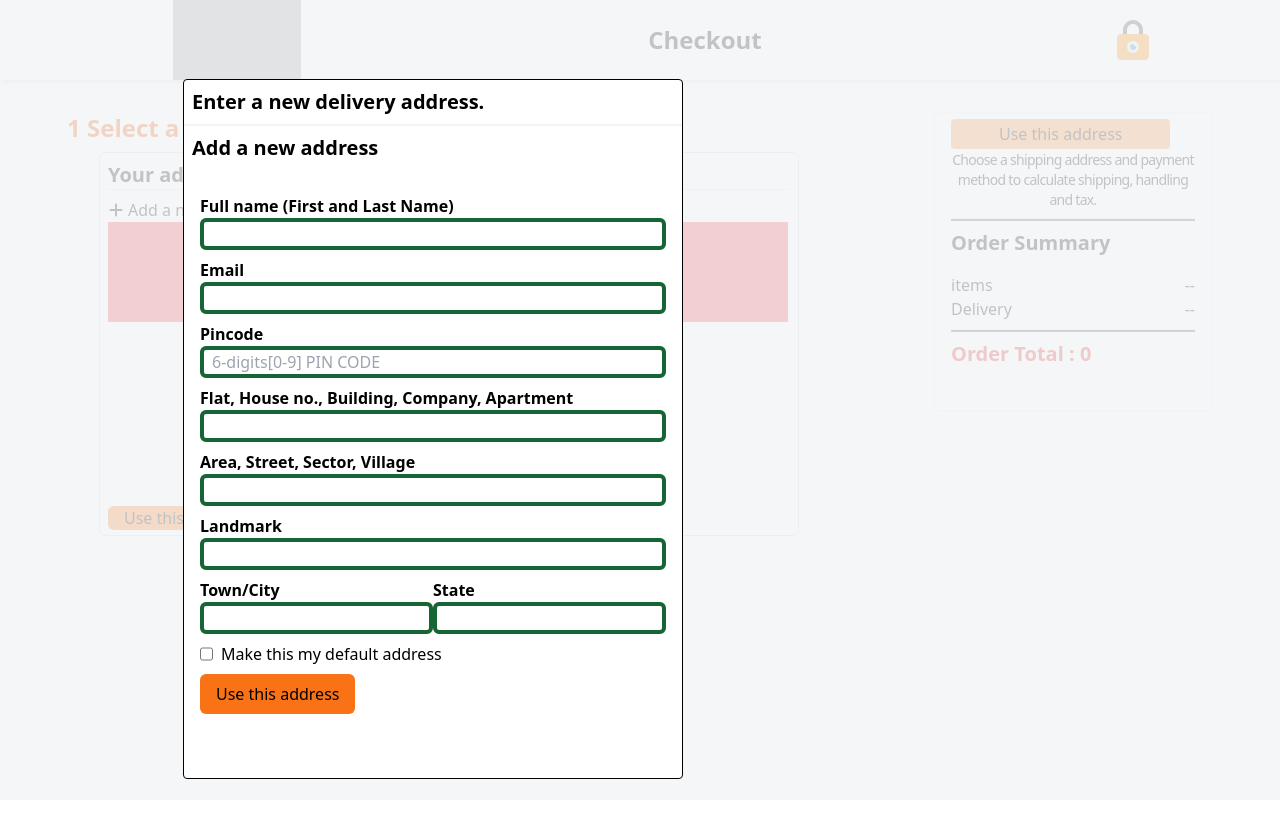
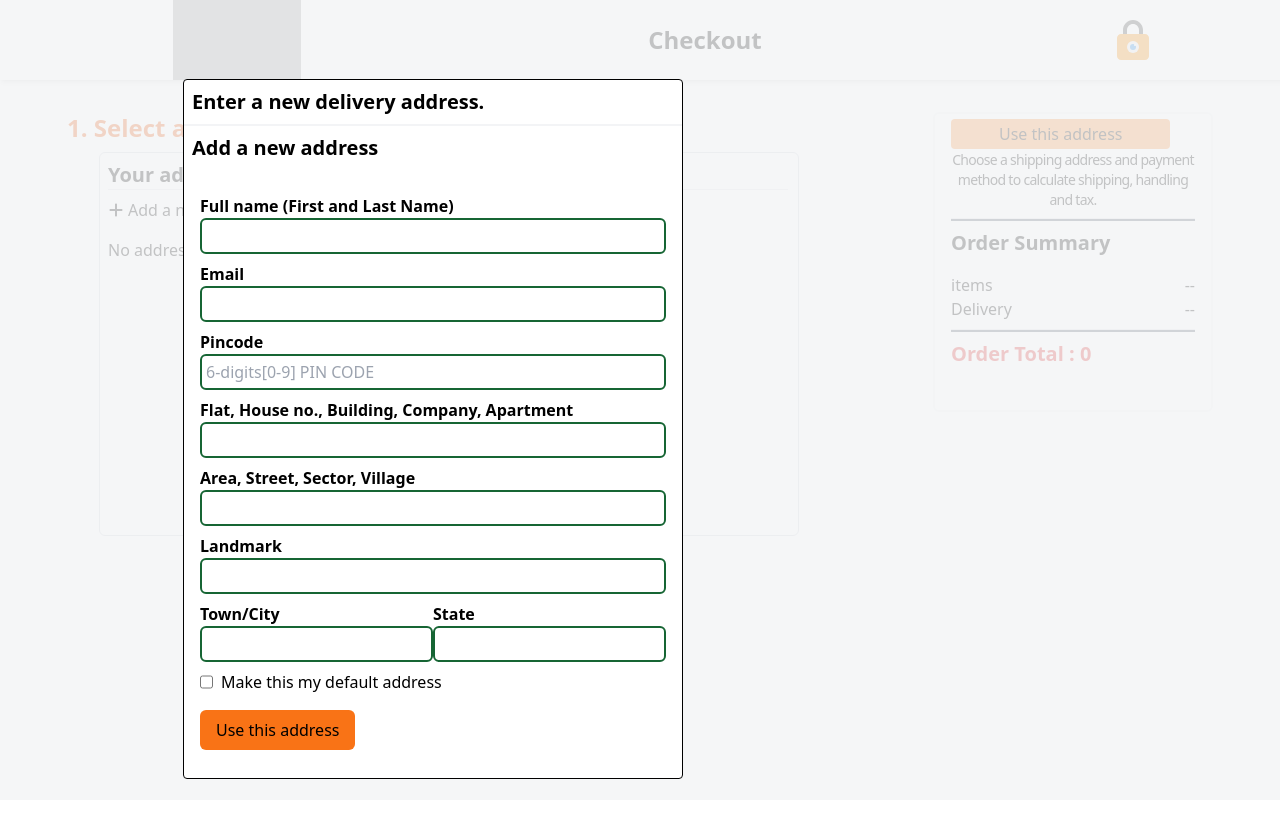
Before and after one commit to saif8804/amazon, a React (Create React App) app: page /check-out in a window 1280 px wide. Both pictures are taken after a click on the element "Add a new address". Shown: the top 818 px of the page. Built offline with nearby package versions, Linux system fonts and the light colour scheme; grey boxes are pictures that could not be loaded.

Commit message:
code added

```diff
--- a/src/components/CheckOut.js
+++ b/src/components/CheckOut.js
@@ -18,7 +18,6 @@ const checkOut = () => {
       <div className=" flex justify-around  mt-8">
         <DeliveryPage />
         <OrderSummary />
-
       </div>
     </div>
   );
--- a/src/components/DeliveryPage.js
+++ b/src/components/DeliveryPage.js
@@ -1,52 +1,64 @@
-import React, { useState } from "react";
+// DeliveryPage.js
+import React, { useState, useEffect } from "react";
 import { FaPlus } from "react-icons/fa6";
 import FormModal from "./FormModal";
 
 const DeliveryPage = () => {
+  const [isFormOpen, setIsFormOpen] = useState(false);
+  const [savedAddresses, setSavedAddresses] = useState([]);
 
-
-  const [isFormOpen, setIsFormOpen] = useState(false);
   const handleFormState = () => {
     setIsFormOpen(!isFormOpen);
   };
 
+  const closeModal = () => {
+    setIsFormOpen(false);
+    loadAddresses();
+  };
 
- const closeModal = () =>{
-     setIsFormOpen(false);
- }
+  const loadAddresses = () => {
+    const addresses = JSON.parse(localStorage.getItem("addresses")) || [];
+    setSavedAddresses(addresses);
+  };
+
+  useEffect(() => {
+    loadAddresses();
+  }, []);
 
   return (
     <div className="relative">
-       {isFormOpen && <FormModal  closeModal={closeModal} />}
+      {isFormOpen && <FormModal closeModal={closeModal} />}
       <div>
         <h1 className="text-2xl text-orange-600 font-bold">
-          1 Select a delivery address
+          1. Select a delivery address
         </h1>
         <div className="w-[700px] h-96 border border-gray-300 rounded-md mt-2 ml-8 p-2">
           <h2 className="text-xl font-bold">Your address</h2>
           <div className="w-[680px] h-[1px] bg-gray-200"></div>
-          <div className="flex flex-col justify-between w-full h-[340px]" >
           <div className="mt-2 flex flex-col items-start">
             <div className="flex items-center gap-1">
               <FaPlus />
               <p
-              className=" hover:text-orange-400 hover:underline cursor-pointer"
+                className="hover:text-orange-400 hover:underline cursor-pointer"
                 onClick={handleFormState}
               >
-              {" "}
                 Add a new address
               </p>
             </div>
-            <div className="w-[680px] h-[100px] bg-red-500 p-1">
-
-
+            <div className="mt-4">
+              {savedAddresses.length > 0 ? (
+                savedAddresses.map((addr, index) => (
+                  <div key={index} className="border-2 border-black p-2 mb-2">
+                    <div className="font-bold">{addr.fullname}</div>
+                    <div>{addr.appartment}, {addr.area}</div>
+                    <div>{addr.city}, {addr.state}, {addr.pincode}</div>
+                    <div>{addr.landmark}</div>
                   </div>
+                ))
+              ) : (
+                <p>No addresses saved yet.</p>
+              )}
             </div>
-            <span
-                className=" w-3/12  px-4 bg-orange-500 rounded-md cursor-pointer "
-              >
-                Use this address
-              </span>
           </div>
         </div>
       </div>
--- a/src/components/FormModal.js
+++ b/src/components/FormModal.js
@@ -1,6 +1,8 @@
-import React, { useState } from "react";
+import React, { createContext, useState, useEffect } from "react";
 
-const FormModal = ({ closeModal }  ) => {
+const UserContext = createContext();
+
+const FormModal = ({ closeModal }) => {
   const [user, setUser] = useState({
     fullname: "",
     email: "",
@@ -12,51 +14,59 @@ const FormModal = ({ closeModal }  ) => {
     state: "",
   });
 
+  const [addresses, setAddresses] = useState(() => {
+    const savedAddresses = localStorage.getItem("addresses");
+    return savedAddresses ? JSON.parse(savedAddresses) : [];
+  });
 
   const handleSubmitForm = (e) => {
-        e.preventDefault();
-       console.log(user);
-       closeModal();
+    e.preventDefault();
+    if (!user.fullname || !user.city || !user.state) {
+      alert("Please fill in all required fields.");
+      return;
+    }
 
-  }
-  let name, value;
+    const newAddresses = [...addresses, user];
+    setAddresses(newAddresses);
+    localStorage.setItem("addresses", JSON.stringify(newAddresses));
+    closeModal();
+
+    setUser({
+      fullname: "",
+      email: "",
+      pincode: "",
+      appartment: "",
+      area: "",
+      landmark: "",
+      city: "",
+      state: "",
+    });
+  };
+
   const handleInputs = (e) => {
-    console.log(e);
-    name = e.target.name;
-    value = e.target.value;
+    const { name, value } = e.target;
     setUser({ ...user, [name]: value });
   };
 
+
   return (
-    <>
-      <div
-        className="fixed top-0 right-0 left-0 bottom-0 bg-gray-100 opacity-80"
-        onClick={closeModal}
-      ></div>
-      <div className="">
-        <div className=" absolute top-[50%] left-[50%]"
-        >
-          <form
-            className="w-[500px] h-[700px] bg-white border border-black -translate-x-[50%] -translate-y-[35%]  rounded"
-            // onClick={(e) => e.preventDefault()}
-          >
-            <div className=" border-b-2 border-gray-100">
-              <h2 className="font-bold text-xl p-2">
-                Enter a new delivery address.
-              </h2>
+    <UserContext.Provider value={user}>
+      <>
+        <div className="fixed top-0 right-0 left-0 bottom-0 bg-gray-100 opacity-80" onClick={closeModal}></div>
+        <div className="absolute top-[50%] left-[50%]">
+          <form className="w-[500px] h-[700px] bg-white border border-black -translate-x-[50%] -translate-y-[35%] rounded" onSubmit={handleSubmitForm}>
+            <div className="border-b-2 border-gray-100">
+              <h2 className="font-bold text-xl p-2">Enter a new delivery address.</h2>
             </div>
             <p className="p-2 font-bold text-xl">Add a new address</p>
             <div className="m-4">
-
-              <h2 className="font-bold pt-2">
-                Full name (First and Last Name)
-              </h2>
+              <h2 className="font-bold pt-2">Full name (First and Last Name)</h2>
               <input
                 type="text"
                 name="fullname"
                 value={user.fullname}
                 onChange={handleInputs}
-                className="w-full border-4 border-green-800 rounded-md "
+                className="w-full border-2 border-green-800 rounded-md p-1"
               />
               <h2 className="font-bold pt-2">Email</h2>
               <input
@@ -64,7 +74,7 @@ const FormModal = ({ closeModal }  ) => {
                 name="email"
                 value={user.email}
                 onChange={handleInputs}
-                className="w-full border-4 border-green-800 rounded-md "
+                className="w-full border-2 border-green-800 rounded-md p-1"
               />
               <h2 className="font-bold pt-2">Pincode</h2>
               <input
@@ -73,17 +83,15 @@ const FormModal = ({ closeModal }  ) => {
                 value={user.pincode}
                 onChange={handleInputs}
                 placeholder="6-digits[0-9] PIN CODE"
-                className="w-full border-4 border-green-800 rounded-md px-2 "
+                className="w-full border-2 border-green-800 rounded-md p-1"
               />
-              <h2 className="font-bold pt-2">
-                Flat, House no., Building, Company, Apartment
-              </h2>
+              <h2 className="font-bold pt-2">Flat, House no., Building, Company, Apartment</h2>
               <input
                 type="text"
                 name="appartment"
                 value={user.appartment}
                 onChange={handleInputs}
-                className="w-full border-4 border-green-800 rounded-md px-2 "
+                className="w-full border-2 border-green-800 rounded-md p-1"
               />
               <h2 className="font-bold pt-2">Area, Street, Sector, Village</h2>
               <input
@@ -91,7 +99,7 @@ const FormModal = ({ closeModal }  ) => {
                 name="area"
                 value={user.area}
                 onChange={handleInputs}
-                className="w-full border-4 border-green-800 rounded-md "
+                className="w-full border-2 border-green-800 rounded-md p-1"
               />
               <h2 className="font-bold pt-2">Landmark</h2>
               <input
@@ -99,7 +107,7 @@ const FormModal = ({ closeModal }  ) => {
                 name="landmark"
                 value={user.landmark}
                 onChange={handleInputs}
-                className="w-full border-4 border-green-800 rounded-md "
+                className="w-full border-2 border-green-800 rounded-md p-1"
               />
               <div className="pt-2 flex justify-between">
                 <div>
@@ -109,7 +117,7 @@ const FormModal = ({ closeModal }  ) => {
                     name="city"
                     value={user.city}
                     onChange={handleInputs}
-                    className="w-full border-4 border-green-800 rounded-md "
+                    className="w-full border-2 border-green-800 rounded-md p-1"
                   />
                 </div>
                 <div>
@@ -119,7 +127,7 @@ const FormModal = ({ closeModal }  ) => {
                     name="state"
                     value={user.state}
                     onChange={handleInputs}
-                    className="w-full border-4 border-green-800 rounded-md "
+                    className="w-full border-2 border-green-800 rounded-md p-1"
                   />
                 </div>
               </div>
@@ -127,17 +135,20 @@ const FormModal = ({ closeModal }  ) => {
                 <input type="checkbox" />
                 <p>Make this my default address</p>
               </div>
-              <button className="mt-2 bg-orange-500 py-2 px-4 rounded-md"
-              onClick={handleSubmitForm}
+              <button
+                type="submit"
+                className="mt-4 bg-orange-500 py-2 px-4 rounded-md"
               >
                 Use this address
               </button>
             </div>
           </form>
         </div>
-      </div>
-    </>
+
+      </>
+    </UserContext.Provider>
   );
 };
 
 export default FormModal;
+export { UserContext };
--- a/src/utils/cartSlice.js
+++ b/src/utils/cartSlice.js
@@ -1,20 +1,32 @@
 import { createSlice } from "@reduxjs/toolkit";
+
+
+const loadCartFromLocalStorage = () => {
+  const savedCart = localStorage.getItem("cart");
+  return savedCart ? JSON.parse(savedCart) : [];
+};
+
+const saveCartToLocalStorage = (cart) => {
+  localStorage.setItem("cart", JSON.stringify(cart));
+};
 
 const cartSlice = createSlice({
   name: "cart",
   initialState: {
-    items: [],
+    items: loadCartFromLocalStorage(),
   },
   reducers: {
     addItems: (state, action) => {
       state.items.push(action.payload);
+      saveCartToLocalStorage(state.items);
     },
     removeItem: (state, action) => {
       state.items = state.items.filter((item) => item.id !== action.payload);
+      saveCartToLocalStorage(state.items);
     },
-
-    clearCart: (state, action) => {
+    clearCart: (state) => {
       state.items.length = 0;
+      saveCartToLocalStorage(state.items);
     },
     increment: (state, action) => {
       let updatedCart = state.items.map((elem) => {
@@ -25,7 +37,8 @@ const cartSlice = createSlice({
         }
         return elem;
       });
-      return { ...state, items: updatedCart };
+      state.items = updatedCart;
+      saveCartToLocalStorage(state.items);
     },
     decrement: (state, action) => {
       let updatedCart = state.items.map((elem) => {
@@ -36,7 +49,8 @@ const cartSlice = createSlice({
         }
         return elem;
       });
-      return { ...state, items: updatedCart };
+      state.items = updatedCart;
+      saveCartToLocalStorage(state.items);
     }
   },
 });
```
Lines whose indentation alone changed are shown as unchanged.
